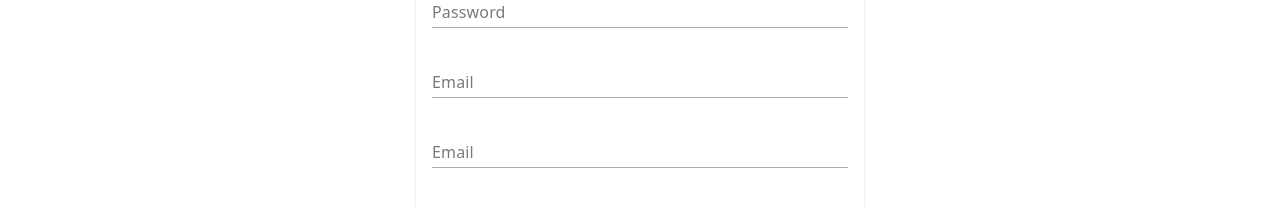
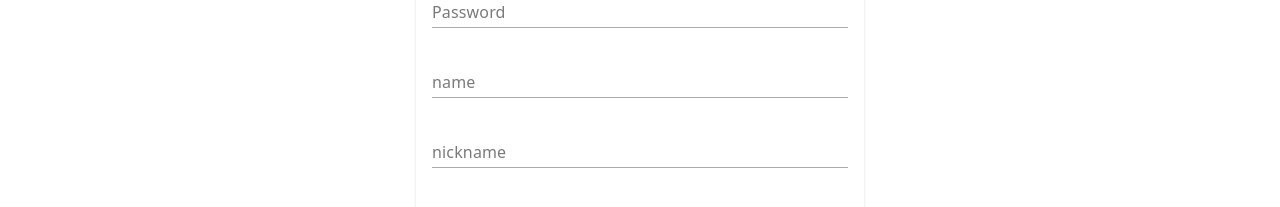
Before and after one commit to tngur1101/ArtVenture-Front, a Vue app: page /regist in a window 1280 px wide. Shown: the part 182-389 px from the top of the page. Built offline with nearby package versions, Linux system fonts and the light colour scheme.

Commit message:
회원가입 기능 구현

```diff
--- a/src/components/users/UserLogin.vue
+++ b/src/components/users/UserLogin.vue
@@ -6,6 +6,7 @@ import { useMenuStore } from "../../stores/menu";
 
 const { changeMenuState } = useMenuStore();
 const authStore = useAuthStore();
+const visible = ref(false);
 
 const router = useRouter();
 
@@ -25,9 +26,9 @@ const login = async () => {
   }
 };
 
-const moveSignup = () =>{
-  router.push({name:"user-regist"});
-}
+const moveSignup = () => {
+  router.push({ name: "user-regist" });
+};
 </script>
 
 <template>
@@ -46,7 +47,7 @@ const moveSignup = () =>{
       </fieldset>
     </form>
   </div> -->
-  <div style="margin-top: 8%;">
+  <div style="margin-top: 8%">
     <form @submit.prevent="login">
       <v-card
         class="mx-auto pa-12 pb-8"
@@ -58,13 +59,15 @@ const moveSignup = () =>{
 
         <v-text-field
           density="compact"
-        placeholder="Email address"
+          placeholder="id"
           prepend-inner-icon="mdi-email-outline"
           variant="outlined"
           v-model="loginForm.id"
         ></v-text-field>
 
-      <div class="text-subtitle-1 text-medium-emphasis d-flex align-center justify-space-between">
+        <div
+          class="text-subtitle-1 text-medium-emphasis d-flex align-center justify-space-between"
+        >
           Password
 
           <a
@@ -73,7 +76,8 @@ const moveSignup = () =>{
             rel="noopener noreferrer"
             target="_blank"
           >
-          Forgot login password?</a>
+            Forgot login password?</a
+          >
         </div>
 
         <v-text-field
@@ -87,13 +91,12 @@ const moveSignup = () =>{
           v-model="loginForm.password"
         ></v-text-field>
 
-      <v-card
-        class="mb-12"
-        color="surface-variant"
-        variant="tonal"
-      >
+        <v-card class="mb-12" color="surface-variant" variant="tonal">
           <v-card-text class="text-medium-emphasis text-caption">
-          Warning: After 3 consecutive failed login attempts, you account will be temporarily locked for three hours. If you must login now, you can also click "Forgot login password?" below to reset the login password.
+            Warning: After 3 consecutive failed login attempts, you account will
+            be temporarily locked for three hours. If you must login now, you
+            can also click "Forgot login password?" below to reset the login
+            password.
           </v-card-text>
         </v-card>
 
--- a/src/components/users/UserRegist.vue
+++ b/src/components/users/UserRegist.vue
@@ -1,28 +1,28 @@
 <script setup>
-import {ref} from "vue";
-import {useRouter} from "vue-router";
-import {useAuthStore} from "@/stores/auth.js";
+import { ref } from "vue";
+import { useRouter } from "vue-router";
+import { useAuthStore } from "@/stores/auth.js";
 
 const router = useRouter();
 const authStore = useAuthStore();
 
 const registForm = ref({
-    id:"",
-    password:"",
-    name:"",
-    nickname:"",
+  id: "",
+  password: "",
+  name: "",
+  nickname: "",
 });
 
 const regist = async () => {
-    try{
+  try {
+    console.log(registForm.value);
     await authStore.regist(registForm.value);
     router.push("/");
-    }catch (error) {
-        console.log("회원가입 실패 에러: ",error);
+  } catch (error) {
+    console.log("회원가입 실패 에러: ", error);
     alert("회원가입에 실패하였습니다.");
   }
 };
-
 </script>
 
 <template>
@@ -30,7 +30,7 @@ const regist = async () => {
     <v-card class="mx-auto" max-width="448" title="User Registration">
       <v-container>
         <v-text-field
-                v-model="id"
+          v-model="registForm.id"
           color="primary"
           label="id"
           variant="underlined"
@@ -38,24 +38,25 @@ const regist = async () => {
         </v-text-field>
 
         <v-text-field
-                v-model="password"
+          v-model="registForm.password"
           color="primary"
           label="Password"
           placeholder="Enter your password"
           variant="underlined"
+          type="password"
         ></v-text-field>
 
         <v-text-field
-                v-model="name"
+          v-model="registForm.name"
           color="primary"
-                label="Email"
+          label="name"
           variant="underlined"
         ></v-text-field>
 
         <v-text-field
-                v-model="nickname"
+          v-model="registForm.nickname"
           color="primary"
-                label="Email"
+          label="nickname"
           variant="underlined"
         ></v-text-field>
 
@@ -70,7 +71,7 @@ const regist = async () => {
       <v-card-actions>
         <v-spacer></v-spacer>
 
-            <v-btn color="success">
+        <v-btn color="success" @click="regist">
           회원가입
           <v-icon icon="mdi-chevron-right" end></v-icon>
         </v-btn>
--- a/src/stores/auth.js
+++ b/src/stores/auth.js
@@ -39,11 +39,14 @@ export const useAuthStore = defineStore(
       token.value = "";
     };
 
-    const registUser = async (user) => {
-      //user등록 api 받는 코드 첨가
-    }
+    const regist = async (registForm) => {
+      //user등록 api 받는 코드 추가
+      console.log("회원가입 할 유저 : ", registForm);
+      const url = "http://localhost:80";
+      await axios.post(`${url}/member`, registForm);
+    };
 
-    return { user, token, login, logout, clearUser };
+    return { user, token, login, logout, clearUser, regist };
   },
 
   //새로고침시 데이터 유지를 위한 설정(localStorage에 저장해서 불러오는 방식)
```
Lines whose indentation alone changed are shown as unchanged.
